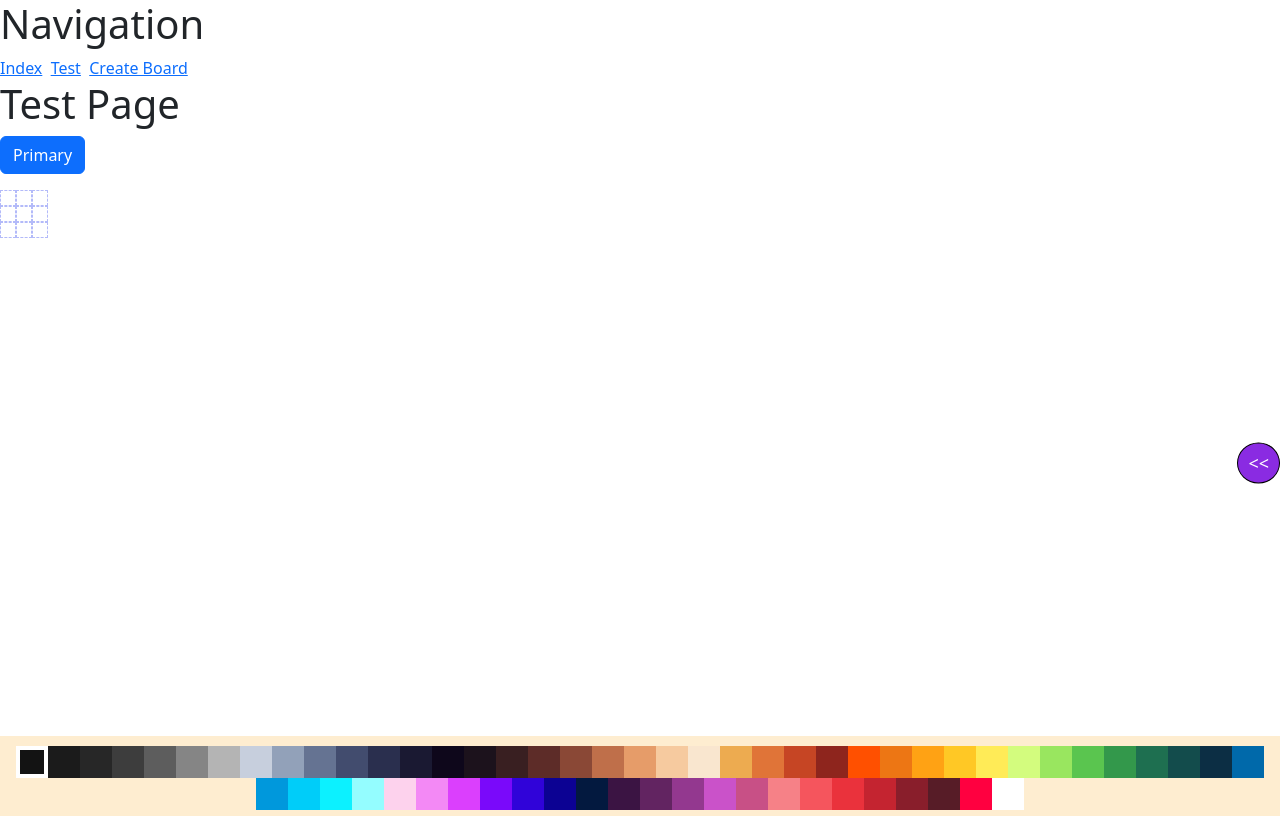
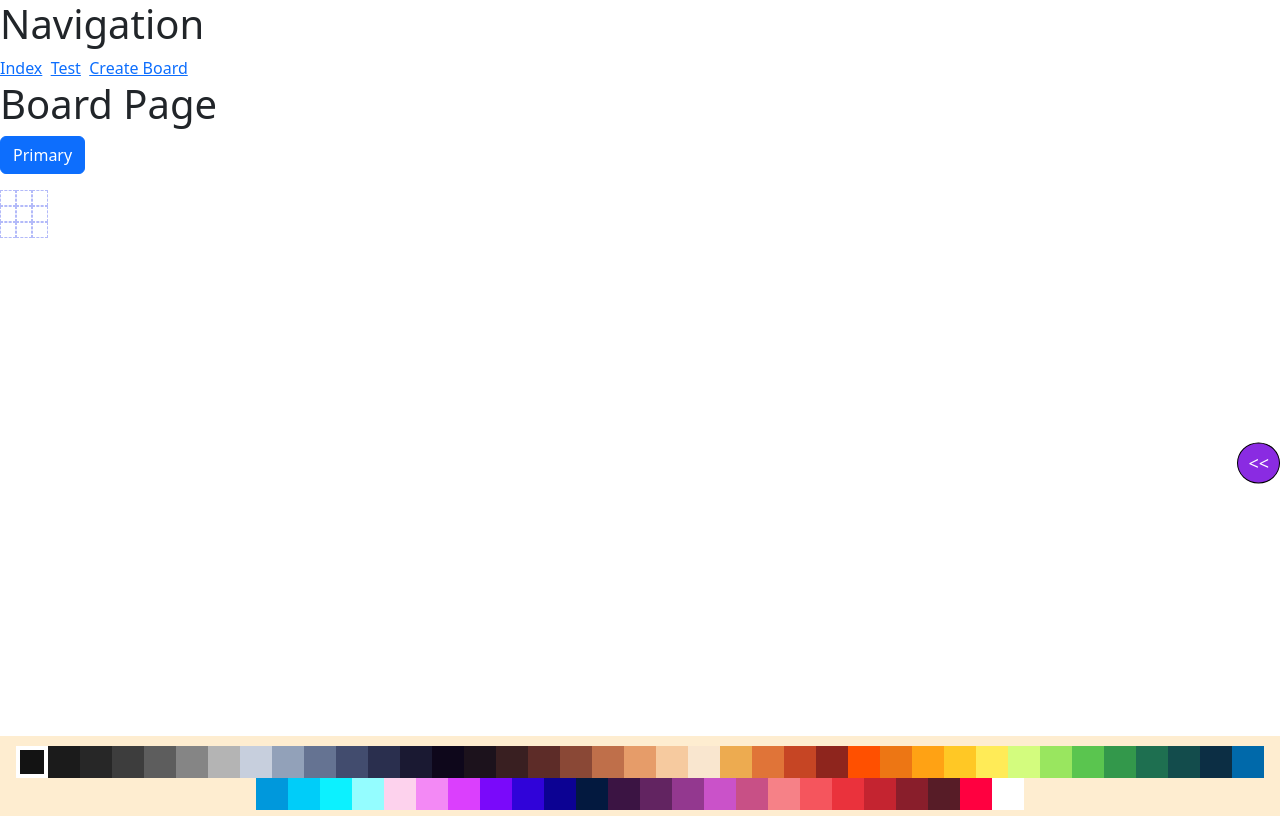
Before and after one commit to sebastienaglae/pixel-war, a React (Vite) app in the folder pixelwar-frontend/: page /board/1 in a window 1280 px wide. Built offline with nearby package versions, Linux system fonts and the light colour scheme; no server answers.

Commit message:
fix(front): typo in title of boardp page

```diff
--- a/pixelwar-frontend/src/pages/BoardPage.jsx
+++ b/pixelwar-frontend/src/pages/BoardPage.jsx
@@ -7,7 +7,7 @@ function BoardPage() {
   return (
     <div style={{ width: "100%", height: "92%" }}>
       <div style={{ width: "100%", height: "15%" }}>
-        <h1>Test Page</h1>
+        <h1>Board Page</h1>
         <Button color="primary">Primary</Button>
       </div>
       <div style={{ width: "100%", height: "85%" }}>
```
